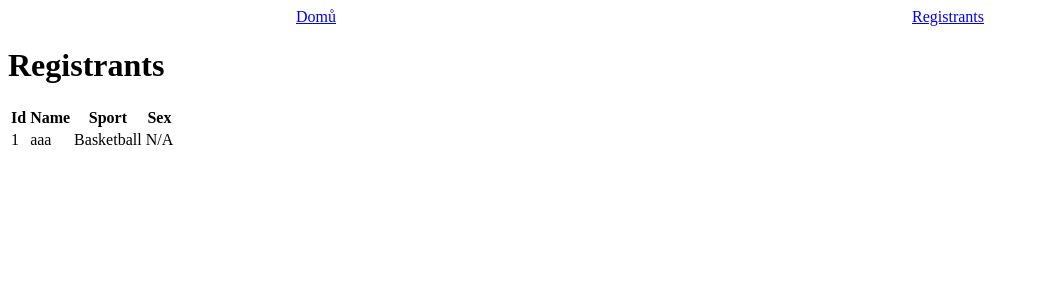
After one commit to funkacer/froshims_flask_app, a Flask app: page /registrants in a window 1280 px wide. The commit adds this page. Shown: the top 300 px of the page, without its empty margins (0-1039 px from the left). Run offline with Flask 3, Linux system fonts and the light colour scheme; data comes from the database, SQL or seed files in the repository; both versions use the stored data as it was after the commit.

Commit message:
Almost final version (do styling)

```diff
--- a/app.py
+++ b/app.py
@@ -9,8 +9,13 @@
 # flask run
 
 from flask import Flask, render_template, request
+import sqlite3
+from collections import namedtuple
+import os
 
 app = Flask(__name__)
+
+DB = "froshims.db"
 
 SPORTS = [
     "Basketball",
@@ -18,9 +23,21 @@ SPORTS = [
     "Ultimate Frisbee",
 ]
 
+SEX = {1: 'Male', 0: 'Female', None: 'N/A'}
+
+REGISTRANTS = [
+    {'id': 1, 'name': 'já', 'sport': 'fotbal'},
+    {'id': 2, 'name': 'ty', 'sport': 'hokej'},
+]
+
+def namedtuple_factory(cursor, row):
+    fields = [column[0] for column in cursor.description]
+    cls = namedtuple("Row", fields)
+    return cls._make(row)
+
 @app.route("/")
 def index():
-    return render_template("index.html", sports=SPORTS)
+    return render_template("index.html", sports=SPORTS, pwd=os.getcwd())
 
 @app.route("/register", methods=["POST"])
 def register():
@@ -32,4 +49,18 @@ def register():
         return render_template("error.html", message="Missing sport")
     if sport not in SPORTS:
         return render_template("error.html", message="Invalid sport")
+    sex = next(filter(lambda x: SEX[x]==request.form.get("sex"), SEX.keys()), None)
+    con = sqlite3.connect(DB)
+    with con:
+        con.execute("INSERT INTO registrants (name, sport, sex) VALUES (?, ?, ?)", [name, sport, sex])
+    con.close()
     return render_template("success.html")
+
+@app.route("/registrants")
+def registrants():
+    con = sqlite3.connect(DB)
+    con.row_factory = sqlite3.Row
+    cur = con.execute("SELECT * from registrants")
+    registrants = cur.fetchall()
+    con.close()
+    return render_template("registrants.html", registrants=registrants, SEX=SEX)
--- /dev/null
+++ b/froshims.py
@@ -0,0 +1,4 @@
+import sqlite3
+con = sqlite3.connect("froshims.db")
+con.execute("CREATE TABLE registrants (id INTEGER, name TEXT NOT NULL, sport TEXT NOT NULL, sex BOOL, PRIMARY KEY (id));")
+con.close()
--- a/templates/layout.html
+++ b/templates/layout.html
@@ -1,14 +1,18 @@
 <!DOCTYPE html>
 
 <html lang="en">
+
     <head>
         <meta name="viewport" content="initial-scale=1, width=device-width">
         <title>Registration</title>
     </head>
 
     <body>
+        <div style="display: flex; justify-content: space-around">
+        <a href='/'>Domů</a>
+        <a href='/registrants'>Registrants</a>
+        </div>
         {% block body %}{% endblock %}
-
     </body>
 
 </html>
--- /dev/null
+++ b/templates/registrants.html
@@ -0,0 +1,27 @@
+{% extends "layout.html" %}
+
+{% block body %}
+
+    <h1>Registrants</h1>
+    <table style="borders: 1px">
+        <thead>
+            <tr>
+                <th>Id</th>
+                <th>Name</th>
+                <th>Sport</th>
+                <th>Sex</th>
+            </tr>
+        </thead>
+        <tbody>
+            {% for registrant in registrants %}
+                <tr>
+                    <td>{{ registrant.id }}</td>
+                    <td>{{ registrant.name }}</td>
+                    <td>{{ registrant.sport }}</td>
+                    <td>{{ SEX[registrant.sex] }}</td>
+                </tr>
+            {% endfor %}
+        </tbody>
+    </table>
+
+{% endblock %}
```
Also changed, not shown: templates/index.html (+6 -5 lines), froshims.db (added), templates/error.html (line endings or trailing spaces), templates/success.html (line endings or trailing spaces).
